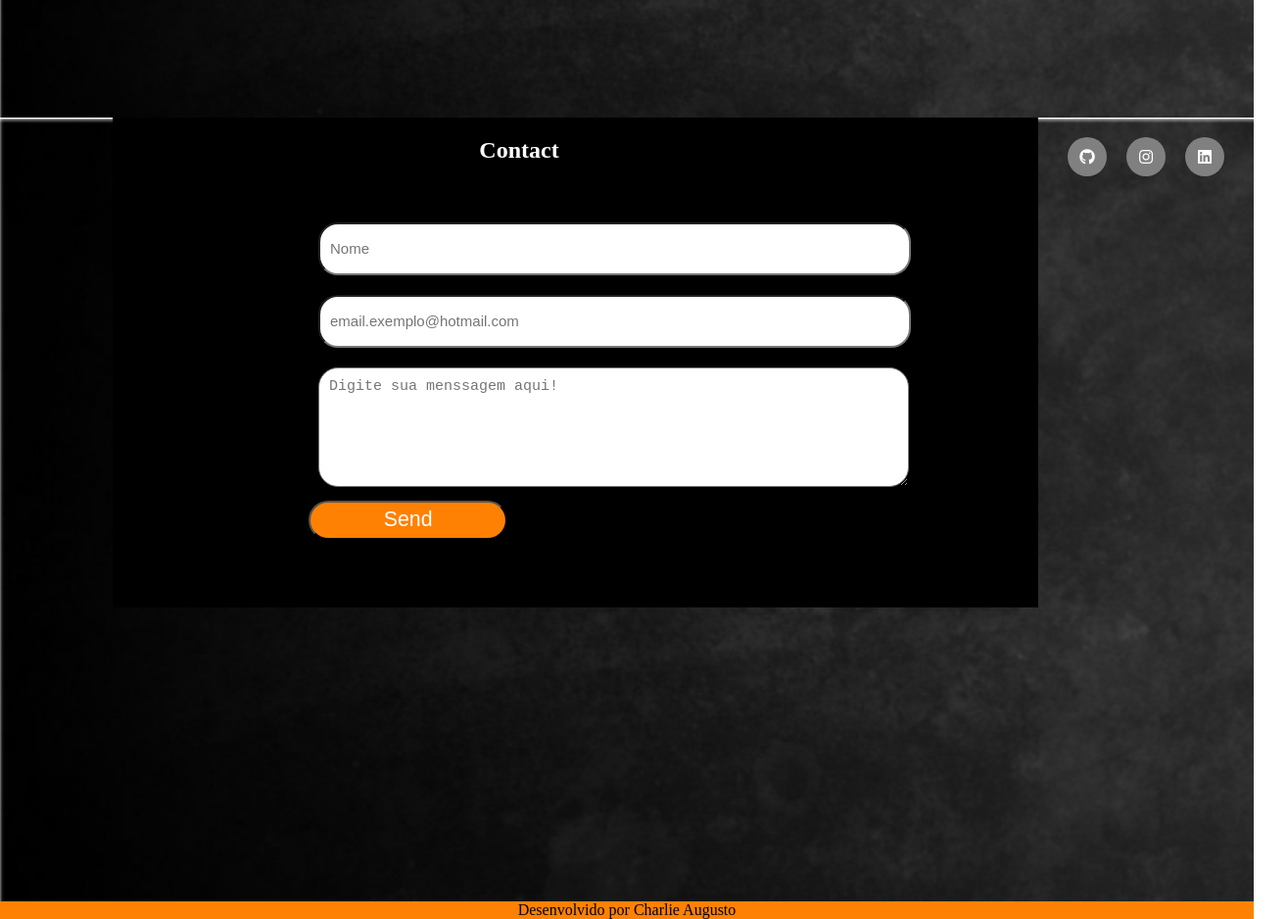
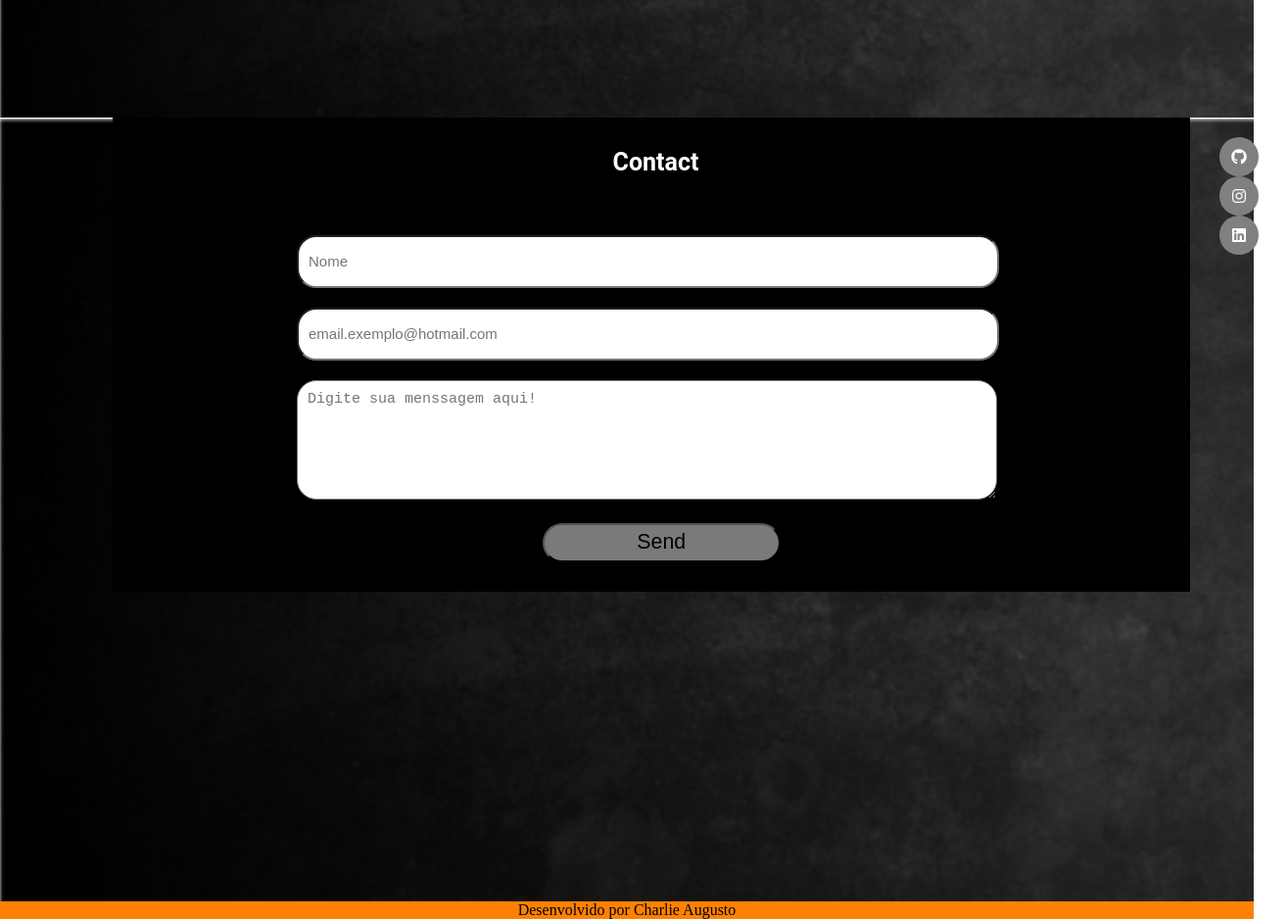
Before and after one commit to Charlie-Harpe/myportfolio, a plain HTML site: page index.html in a window 1280 px wide. Shown: the part 2180-3118 px from the top of the page at 98% size, 1315 px wide, since content can reach past the window. Drawn offline with Linux system fonts and the light colour scheme.

Commit message:
form position

```diff
--- a/index.html
+++ b/index.html
@@ -98,7 +98,7 @@
 	</section>
 
 	<section class="third">
-
+		<div class="teste">
 			<div class="contt">
 				<h1>Contact</h1>
 				<form class="contato" method="post">
@@ -108,6 +108,7 @@
 					<button class="enviar" type="submit"><span>Send</span></button>
 				</form>
 
+			</div>
 		</div>
 		<!--social-icons-->
 		<div class="social-icons">
--- a/style.css
+++ b/style.css
@@ -234,6 +234,8 @@ img {
 	text-align: center;
 	margin-top: 70px;
 	color: white;
+	font-family: "Roboto", sans-serif;
+
 
 }
 
@@ -248,24 +250,29 @@ img {
 
 }
 
+/*** FORMAT FORM **/
+
 .contt {
 	background-color: black;
 	margin-left: 115px;
-	padding-right: 115px;
 	margin-bottom: 300px;
-
+	width: 990px;
+	padding: 10px 100px 30px 10px;
 }
 
 .contt h1{
 	color: white;
 	text-align: center;
 	margin-bottom: 50px;
+	margin-left: 99px;
+	font-size: 25px;
+	font-family: "Roboto", sans-serif;
 
 }
 
 form {
 	width: 70%;
-	margin-left: 200px;
+	margin-left: 168px;
 
 }
 
@@ -283,23 +290,23 @@ textarea {
 }
 
 .enviar {
-	background-color: #ff8103;
+	background-color: #7a7a7a;
 	width: 35%;
 	height: 40px;
 	font-size: 14pt;
 	border-radius:  20px;
-
-
+	margin-left: 261px;
+	margin-top: 10px;
 
 }
 
 .enviar:hover{
-	background-color: #eb4444;
+	background-color: #ff8103;
 }
 
 .enviar span {
 	font-size: 16pt;
-	color: white;
+	color: #000000;
 
 }
 /**** Social Incons****/
@@ -307,7 +314,8 @@ textarea {
 .social-icons{
 	text-align: center;
 	padding: 20px;
-	display: flex;
+
+
 }
 
 .social-icons a{
```
Lines whose indentation alone changed are shown as unchanged.
